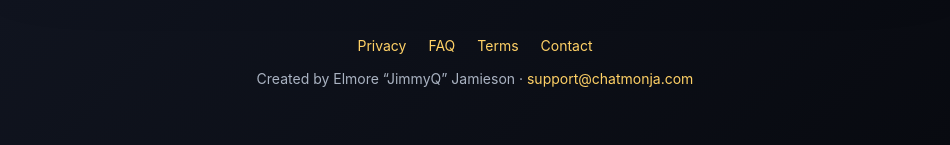
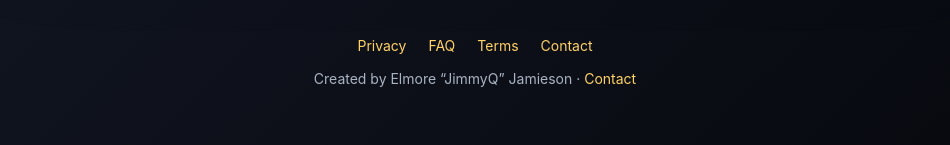
Before and after one commit to jimmyqja/ChatMonJa, an Electron app: page docs/faq.html in a window 950 px wide. Shown: the part 1183-1328 px from the top of the page. Drawn offline with Linux system fonts and the light colour scheme.

Commit message:
Remove email links from FAQ

```diff
--- a/docs/faq.html
+++ b/docs/faq.html
@@ -58,16 +58,16 @@
       </details>
       <details>
         <summary>Where can I get help?</summary>
-        <p>Email <a href="mailto:support@chatmonja.com">support@chatmonja.com</a> or visit the <a href="contact.html">contact page</a>.</p>
+        <p>Visit the <a href="contact.html">contact page</a> for tester feedback and support notes.</p>
       </details>
     </section>
   </main>
 
-  <a class="contact-bubble" href="mailto:support@chatmonja.com" aria-label="Contact ChatMonJA support">Contact us</a>
+  <a class="contact-bubble" href="contact.html" aria-label="Contact ChatMonJA support">Contact us</a>
 
   <footer>
     <div class="footer-links"><a href="privacy.html">Privacy</a><a href="faq.html">FAQ</a><a href="terms.html">Terms</a><a href="contact.html">Contact</a></div>
-    <p>Created by Elmore “JimmyQ” Jamieson · <a href="mailto:support@chatmonja.com">support@chatmonja.com</a></p>
+    <p>Created by Elmore “JimmyQ” Jamieson · <a href="contact.html">Contact</a></p>
   </footer>
 </body>
 </html>
```
